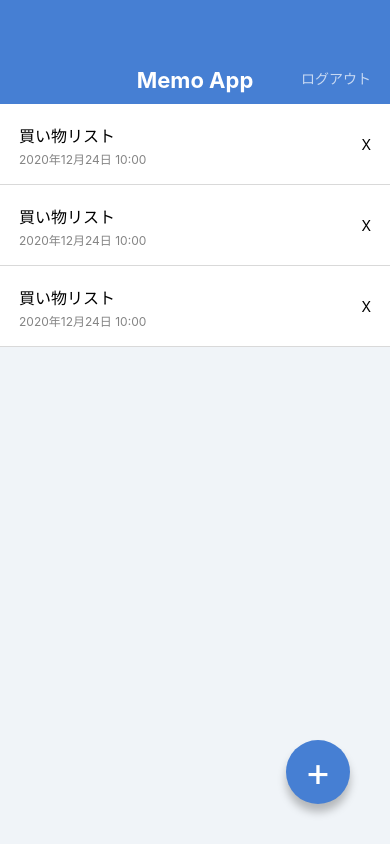
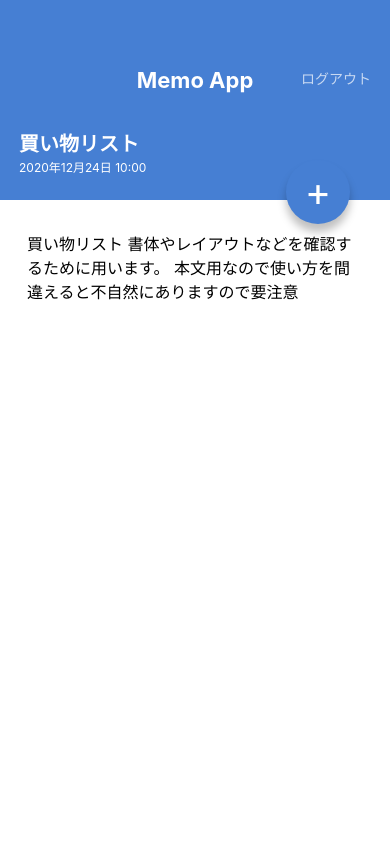
Before and after one commit to ykwhr48/MemoApp-ts, a React Native app: screen / in a window 390 px wide. Built offline with nearby package versions, Linux system fonts and the light colour scheme.

Commit message:
Create MemoDetailScreen

```diff
--- a/App.tsx
+++ b/App.tsx
@@ -1,25 +1,10 @@
 import React from 'react';
-import { StyleSheet, View } from 'react-native';
-import AppBar from './src/components/AppBar';
-import MemoList from './src/components/MemoList';
-import CircleButton from './src/components/CircleButton';
+import MemoListScreen from './src/screens/MemoListScreen';
+import MemoDetailScreen from './src/screens/MemoDetailScreen';
 
 export default function App() {
   return (
-    <View style={styles.container}>
-      <AppBar />
-
-      <MemoList />
-
-      <CircleButton>+</CircleButton>
-
-    </View>
+    // <MemoListScreen />
+    <MemoDetailScreen />
   );
 }
-
-const styles = StyleSheet.create({
-  container: {
-    flex: 1,
-    backgroundColor: '#F0F4F8',
-  },
-});
--- a/src/components/CircleButton.jsx
+++ b/src/components/CircleButton.jsx
@@ -1,10 +1,10 @@
 import React from 'react';
 import { View, Text, StyleSheet } from 'react-native';
-import { string } from 'prop-types';
+import { shape, string } from 'prop-types';
 
-export default function CircleButton({ children }) {
+export default function CircleButton({ children, style }) {
   return (
-    <View style={styles.circleButton}>
+    <View style={[styles.circleButton, style]}>
       <Text style={styles.circleButtonLabel}>{children}</Text>
     </View>
   );
@@ -12,6 +12,11 @@
 
 CircleButton.propTypes = {
   children: string.isRequired,
+  style: shape(),
+};
+
+CircleButton.defaultProps = {
+  style: null,
 };
 
 const styles = StyleSheet.create({
--- /dev/null
+++ b/src/screens/MemoDetailScreen.jsx
@@ -0,0 +1,58 @@
+import React from 'react';
+import { View, ScrollView, Text, StyleSheet } from 'react-native';
+import AppBar from '../components/AppBar';
+import CircleButton from '../components/CircleButton';
+
+export default function MemoDetailScreen() {
+  return (
+    <View style={styles.container}>
+      <AppBar />
+
+      <View style={styles.memoHeader}>
+        <Text style={styles.memoTitle}>買い物リスト</Text>
+        <Text style={styles.memoDate}>2020年12月24日 10:00</Text>
+      </View>
+      <ScrollView style={styles.memoBody}>
+        <Text style={styles.memoText}>
+          買い物リスト
+          書体やレイアウトなどを確認するために用います。
+          本文用なので使い方を間違えると不自然にありますので要注意
+        </Text>
+      </ScrollView>
+      <CircleButton style={{ top: 160, bottom: 'auto' }}>+</CircleButton>
+    </View>
+  );
+}
+
+const styles = StyleSheet.create({
+  container: {
+    flex: 1,
+    backgroundColor: '#FFFFFF',
+  },
+  memoHeader: {
+    backgroundColor: '#467FD3',
+    height: 96,
+    justifyContent: 'center',
+    paddingVertical: 24,
+    paddingHorizontal: 19,
+  },
+  memoTitle: {
+    color: '#FFFFFF',
+    fontSize: 20,
+    lineHeight: 32,
+    fontWeight: 'bold',
+  },
+  memoDate: {
+    color: '#FFFFFF',
+    fontSize: 12,
+    lineHeight: 16,
+  },
+  memoBody: {
+    paddingVertical: 32,
+    paddingHorizontal: 27,
+  },
+  memoText: {
+    fontSize: 16,
+    lineHeight: 24,
+  },
+});
--- /dev/null
+++ b/src/screens/MemoListScreen.jsx
@@ -0,0 +1,25 @@
+import React from 'react';
+import { View, StyleSheet } from 'react-native';
+import AppBar from '../components/AppBar';
+import MemoList from '../components/MemoList';
+import CircleButton from '../components/CircleButton';
+
+export default function MemoListScreen() {
+  return (
+    <View style={styles.container}>
+      <AppBar />
+
+      <MemoList />
+
+      <CircleButton>+</CircleButton>
+
+    </View>
+  );
+}
+
+const styles = StyleSheet.create({
+  container: {
+    flex: 1,
+    backgroundColor: '#F0F4F8',
+  },
+});
```
